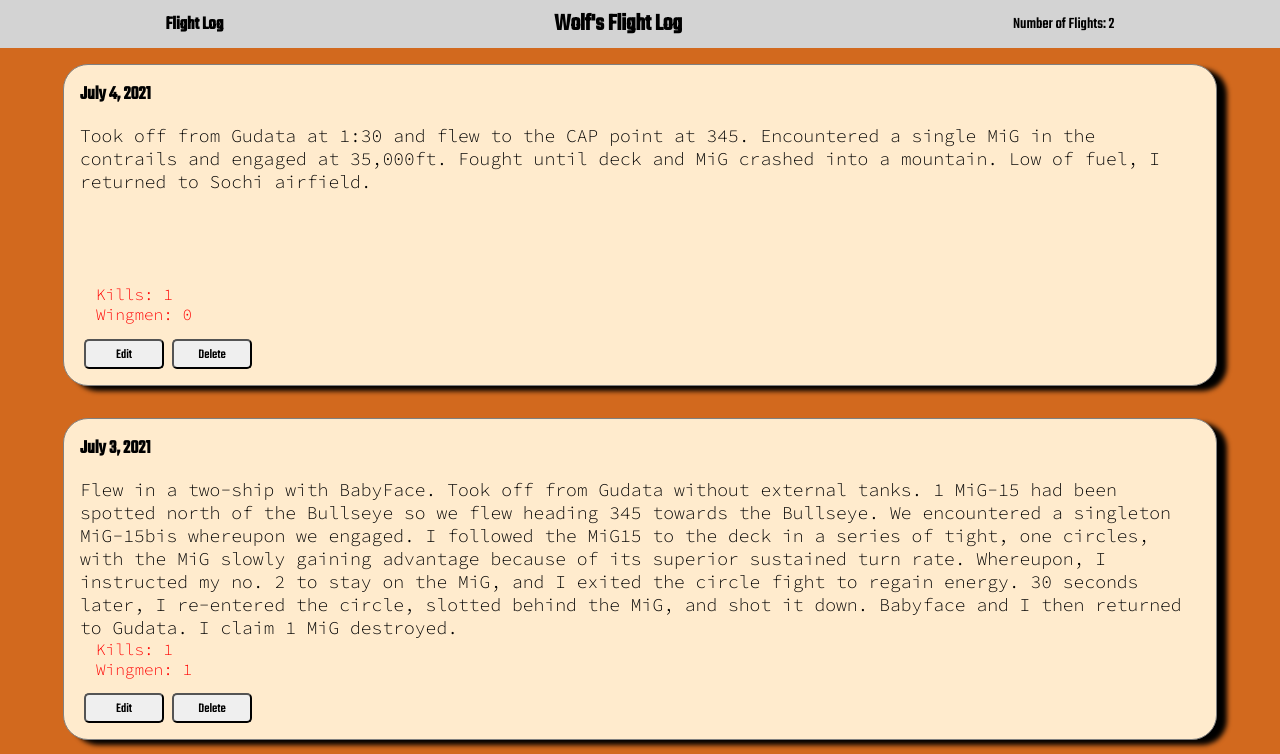
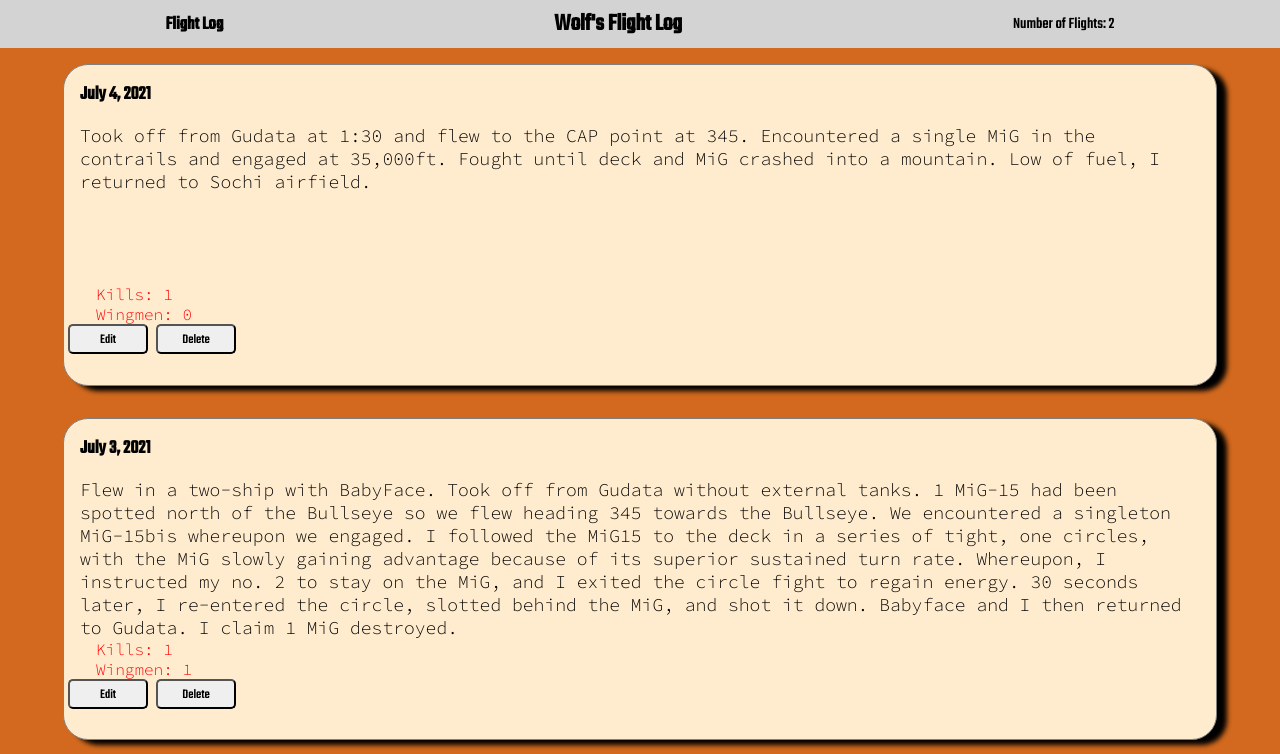
Before and after one commit to JWoltjen/flight-log, a React (Create React App) app: page / in a window 1280 px wide. Shown: the top 754 px of the page. Built offline with nearby package versions, Linux system fonts and the light colour scheme.

Commit message:
add overflow-scroll behavior for flight description

```diff
--- a/src/App.css
+++ b/src/App.css
@@ -44,6 +44,8 @@ nav {
   background-color: blanchedalmond;
   position: relative;
   box-shadow: 10px 5px 5px black;
+  text-overflow: ellipsis;
+  overflow-y: scroll;
 }
 
 .flight-card-date {
@@ -72,7 +74,6 @@ nav {
 }
 
 .flight-card-buttons {
-  position: absolute;
   bottom: 1rem;
   left: 1rem;
 }
--- a/src/Flight.js
+++ b/src/Flight.js
@@ -5,7 +5,6 @@ function Flight({date, id, description, kills, wingmen}) {
     const [flights, setFlights] = useContext(FlightContext)
 
     const deleteFlight = () => {
-        console.log('you clicked me')
         setFlights(flights.filter((el) => el.id !== flights.id));
   }
 
```
